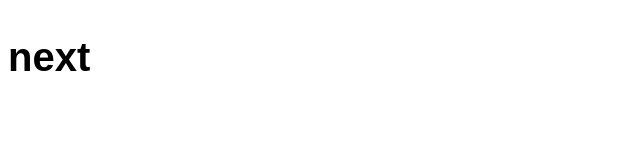
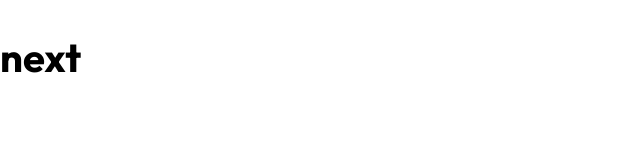
Before and after one commit to cilfonegabriel/guitarla-nextjs, a Next.js app: page / in a window 1280 px wide. Shown: the top 164 px of the page, without its empty margins (0-640 px from the left). Built offline with nearby package versions, Linux system fonts and the light colour scheme.

Commit message:
Add css and external document

```diff
--- /dev/null
+++ b/pages/_document.js
@@ -0,0 +1,19 @@
+import { Html, Head, Main, NextScript} from 'next/document'
+
+export default function Document() {
+    return (
+        <Html>
+            <Head>
+                <meta name="description" content="GuitarLA - Guitar sales and blog music" />
+                <link rel="preconnect" href="https://fonts.googleapis.com" />
+                <link rel="preconnect" href="https://fonts.gstatic.com" crossOrigin={'true'} />
+                <link href="https://fonts.googleapis.com/css2?family=Lato:wght@400;700;900&family=Outfit:wght@400;700;900&family=Roboto:wght@400;700;900&display=swap" rel="stylesheet" />
+                <link rel="stylesheet" href="https://necolas.github.io/normalize.css/8.0.1/normalize.css" />
+            </Head>
+            <body>
+                <Main />
+                <NextScript />
+            </body>
+        </Html>
+    )
+}
--- a/pages/index.js
+++ b/pages/index.js
@@ -1,6 +1,7 @@
-
 export default function Home() {
   return (
-    <h1>next</h1>
+    <>
+      <h1>next</h1>
+    </>
   )
 }
```
